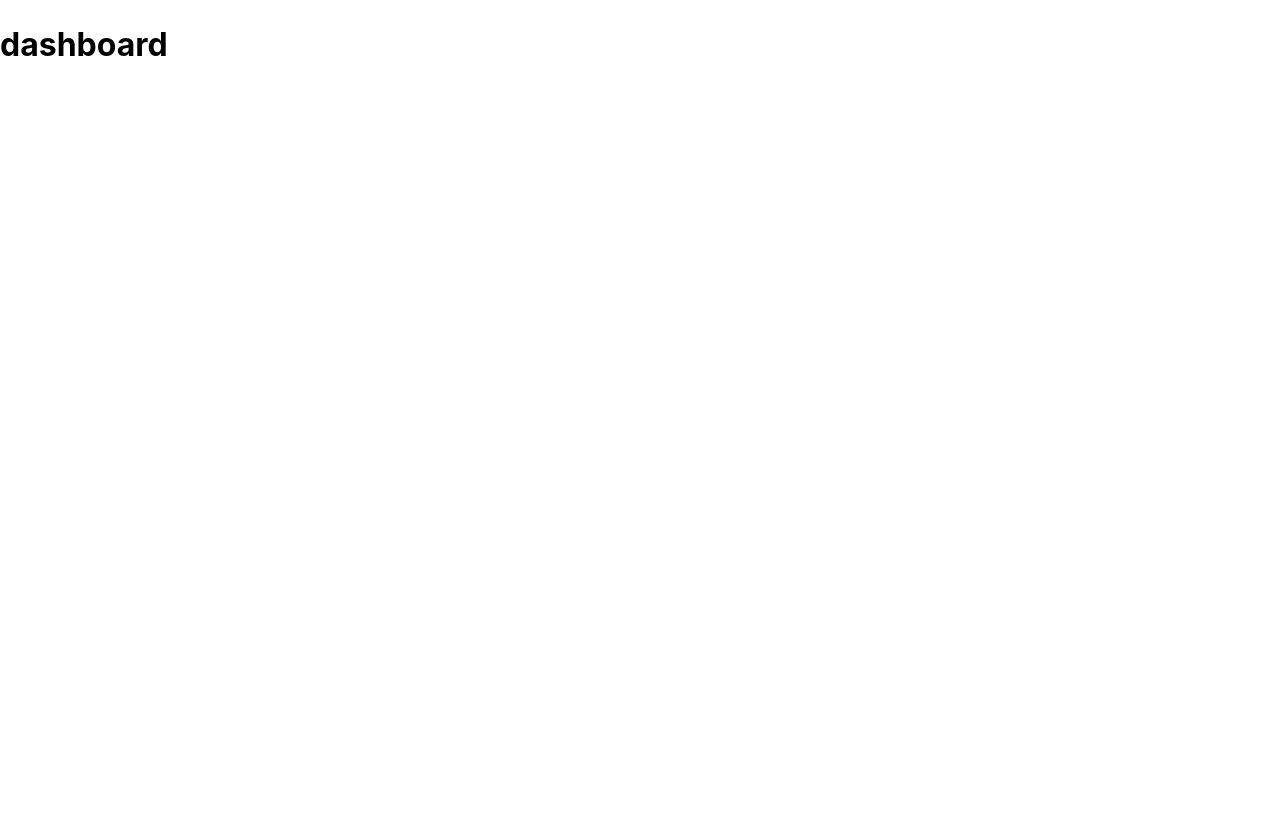
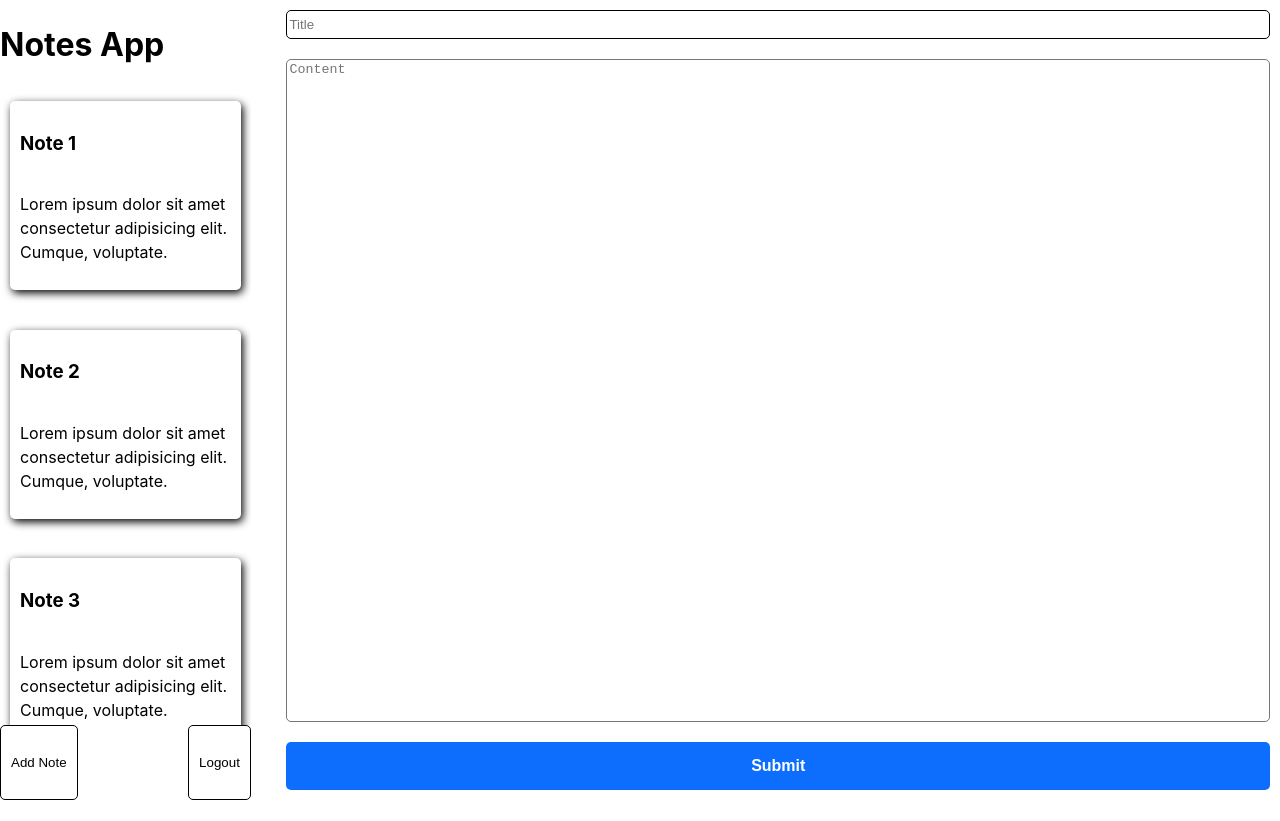
Before and after one commit to tweiss777/RouletteTask, a React (Vite) app in the folder client/: page /dashboard in a window 1280 px wide. After the commit the page ends 800 px from the top, so only its background shows below. Built offline with nearby package versions, Linux system fonts and the light colour scheme.

Commit message:
Dashboard (#8)
* registered Dashboard to route

* created flex for side and main panel.

* Finished designing new note form

* injected note component to page.

* styling

* implemented dashboard

```diff
--- /dev/null
+++ b/client/src/Pages/Dashboard/Components/Note.tsx
@@ -0,0 +1,23 @@
+import '../scss/Note.scss';
+interface IProps {
+    title: string;
+    content: string;
+    id: string;
+    handleClick(id: string, title: string, content: string): void;
+}
+export default function Note({ id, title, content, handleClick }: IProps) {
+    function handleClickNote() {
+        handleClick(id, title, content);
+    }
+
+    return (
+        <div onClick={handleClickNote} className="note-container">
+            <div className="title-container">
+                <h3>{title}</h3>
+            </div>
+            <div className="content-container">
+                <p>{content}</p>
+            </div>
+        </div>
+    );
+}
--- /dev/null
+++ b/client/src/Pages/Dashboard/Components/NoteForm.tsx
@@ -0,0 +1,42 @@
+import '../scss/NoteForm.scss';
+interface IProps {
+    handleSubmit(title: string, content: string): void;
+    handleUpdate(title: string, content: string, id?: string): void;
+    handleOnChange(target: string, value: string): void
+    note?: { id: string; title: string; content: string };
+    title: string;
+    content: string;
+    id?: string;
+}
+
+export default function NoteForm({ id, title, content, note, handleSubmit, handleUpdate, handleOnChange }: IProps) {
+
+    function submit() {
+        note?.id ? handleUpdate(title, content, note.id) : handleSubmit(title, content);
+    }
+
+    return (
+        <div className="new-note-form-container">
+            <div className="title-container">
+                <input
+                    name="title"
+                    type="text"
+                    placeholder="Title"
+                    value={title}
+                    onChange={(e) => handleOnChange(e.target.name, e.target.value)}
+                />
+            </div>
+            <div className="content-container">
+                <textarea
+                    name="content"
+                    placeholder="Content"
+                    value={content}
+                    onChange={(e) => handleOnChange(e.target.name, e.target.value)}
+                />
+            </div>
+            <div className="submit-container">
+                <button onClick={submit}>{id ? 'Update' : 'Submit'}</button>
+            </div>
+        </div>
+    );
+}
--- /dev/null
+++ b/client/src/Pages/Dashboard/Components/NotesGroup.tsx
@@ -0,0 +1,7 @@
+import '../scss/NotesGroup.scss';
+interface IProps {
+  children: JSX.Element | JSX.Element[];
+}
+export default function NotesGroup({ children }: IProps) {
+  return <div className="notes-group-container">{children}</div>;
+}
--- /dev/null
+++ b/client/src/Pages/Dashboard/Dashboard.tsx
@@ -0,0 +1,59 @@
+import './scss/Dashboad.scss';
+import NoteForm from './Components/NoteForm';
+import Note from './Components/Note';
+import mockNotes from '../../data/mockNotes';
+import NotesGroup from './Components/NotesGroup';
+import useNotes from './hooks/useNotes';
+export default function Dashboard() {
+    const {
+        logout,
+        currentNote,
+        setCurrentNote,
+        createNewNote,
+        updateNote,
+        handleClickNote,
+        handleUpdateCurrentNote,
+    } = useNotes();
+
+    return (
+        <div className="dashboard-container">
+            <div className="side-panel">
+                <h1>Notes App</h1>
+                <div className="notes-group-container">
+                    <NotesGroup>
+                        {mockNotes.map((note) => (
+                            <Note
+                                handleClick={handleClickNote}
+                                key={note.id}
+                                id={note.id}
+                                title={note.title}
+                                content={note.content}
+                            />
+                        ))}
+                    </NotesGroup>
+                </div>
+                <div className="options-container">
+                    <button
+                        onClick={() => setCurrentNote({ id: '', title: '', content: '' })}
+                    >
+                        Add Note
+                    </button>
+                    <button onClick={logout}>Logout</button>
+                </div>
+            </div>
+
+            <div className="main-panel">
+                <div className="notes-text-container">
+                    <NoteForm
+                        id={currentNote.id}
+                        title={currentNote.title}
+                        content={currentNote.content}
+                        handleSubmit={createNewNote}
+                        handleUpdate={updateNote}
+                        handleOnChange={handleUpdateCurrentNote}
+                    />
+                </div>
+            </div>
+        </div>
+    );
+}
--- /dev/null
+++ b/client/src/Pages/Dashboard/hooks/useNotes.ts
@@ -0,0 +1,33 @@
+import { useState } from 'react';
+import useAuthContext from '../../../hooks/useAuthContext';
+export default function useNotes() {
+    const { logout } = useAuthContext();
+    const [currentNote, setCurrentNote] = useState({
+        id: '',
+        title: '',
+        content: '',
+    });
+    function createNewNote(title: string, content: string) {
+        throw new Error('Function not implemented.');
+    }
+    function updateNote(title: string, content: string, id: string) {
+        throw new Error('Function not implemented.');
+    }
+
+    function handleClickNote(id: string, title: string, content: string) {
+        setCurrentNote({ id, title, content });
+    }
+
+    function handleUpdateCurrentNote(name: string, value: string) {
+        setCurrentNote({ ...currentNote, [name]: value });
+    }
+    return {
+        logout,
+        currentNote,
+        setCurrentNote,
+        createNewNote,
+        updateNote,
+        handleClickNote,
+        handleUpdateCurrentNote,
+    };
+}
--- /dev/null
+++ b/client/src/Pages/Dashboard/scss/Dashboad.scss
@@ -0,0 +1,43 @@
+@import '../../../scss/grid.scss';
+
+.dashboard-container {
+    height: inherit;
+    @include row;
+    gap: 2%;
+
+    .side-panel {
+        position: relative;
+        flex-basis: 20%;
+        @include column;
+
+        .options-container {
+            @include row;
+            justify-content: space-between;
+            align-items: center;
+            width: 100%;
+            height: 75px;
+            position: absolute;
+            bottom: 0;
+            background: #ffffff;
+            button{
+                height: inherit;
+                border: none;
+                outline: none;
+                background: none;
+                cursor: pointer;
+                border-radius: 5px;
+                border: 1px solid black;
+                padding: 10px;
+
+            }
+        }
+    }
+
+    .main-panel {
+        flex-basis: 80%;
+
+        .notes-text-container {
+            height: 100%;
+        }
+    }
+}
--- /dev/null
+++ b/client/src/Pages/Dashboard/scss/Note.scss
@@ -0,0 +1,14 @@
+.note-container{
+    margin: 10px;
+    padding: 10px;
+    border-radius: 5px;
+    cursor: pointer;
+    box-shadow: 2px 3px 8px black;;
+    .title-container{
+       width: 100%;
+    }
+    .content-container{
+        overflow: hidden;
+    }
+
+}
--- /dev/null
+++ b/client/src/Pages/Dashboard/scss/NoteForm.scss
@@ -0,0 +1,58 @@
+@import '../../../scss/grid.scss';
+
+.new-note-form-container {
+    height: inherit;
+    @include column;
+    justify-content: space-around;
+    .title-container {
+        @include row;
+        padding: 10px;
+
+        input {
+            border-radius: 5px;
+            border: solid 1px black;
+            width: 100%;
+            height: 25px;
+
+            &:focus {
+                border: solid 2px black;
+                outline: none;
+            }
+        }
+    }
+
+    .content-container {
+        @include row;
+        padding: 10px;
+        flex: auto;
+        textarea {
+            border-radius: 5px;
+            resize: none;
+            width: 100%;
+            height: inherit;
+
+            &:focus {
+                border: solid 2px black;
+                outline: none;
+            }
+        }
+    }
+
+    .submit-container {
+        @include row;
+        padding: 10px;
+        button {
+            width: 100%;
+            border: none;
+            border-radius: 5px;
+            background-color: #0d6efd;
+            color: white;
+            padding: 15px 32px;
+            text-align: center;
+            text-decoration: none;
+            font-size: 1rem;
+            font-weight: bold;
+            cursor: pointer;
+        }
+    }
+}
--- /dev/null
+++ b/client/src/Pages/Dashboard/scss/NotesGroup.scss
@@ -0,0 +1,10 @@
+@import '../../../scss/grid.scss';
+
+
+.notes-group-container{
+    @include column;
+    gap: 3%;
+    overflow-y: auto;
+    height: 90%;
+
+}
--- a/client/src/Router/routes.tsx
+++ b/client/src/Router/routes.tsx
@@ -2,6 +2,7 @@ import { createRef } from "react";
 import { createBrowserRouter } from 'react-router-dom'
 import Login from "../Pages/Login/Login";
 import App from "../App";
+import Dashboard from "../Pages/Dashboard/Dashboard";
 const routes = [
     {
         path: "/login",
@@ -17,7 +18,7 @@ const routes = [
     },
     {
         path: "/dashboard",
-        element: <h1> dashboard</h1>,
+        element: <Dashboard/>,
         name: "Dashboard",
         nodeRef: createRef(),
     },
--- /dev/null
+++ b/client/src/data/mockNotes.ts
@@ -0,0 +1,38 @@
+const mockNotes = [
+  {
+    id: "1",
+    title: "Note 1",
+    content: "Lorem ipsum dolor sit amet consectetur adipisicing elit. Cumque, voluptate."
+  },
+  {
+    id: "2",
+    title: "Note 2",
+    content: "Lorem ipsum dolor sit amet consectetur adipisicing elit. Cumque, voluptate."
+  },
+  {
+    id: "3",
+    title: "Note 3",
+    content: "Lorem ipsum dolor sit amet consectetur adipisicing elit. Cumque, voluptate."
+  },
+  {
+    id: "4",
+    title: "Note 4",
+    content: "Lorem ipsum dolor sit amet consectetur adipisicing elit. Cumque, voluptate."
+  },
+  {
+    id: "5",
+    title: "Note 5",
+    content: "Lorem ipsum dolor sit amet consectetur adipisicing elit. Cumque, voluptate."
+  },
+  {
+    id: "6",
+    title: "Note 6",
+    content: "Lorem ipsum dolor sit amet consectetur adipisicing elit. Cumque, voluptate."
+  },
+  {
+    id: "7",
+    title: "Note 7",
+    content: "Lorem ipsum dolor sit amet consectetur adipisicing elit. Cumque, voluptate."
+  }
+];
+export default mockNotes
```
